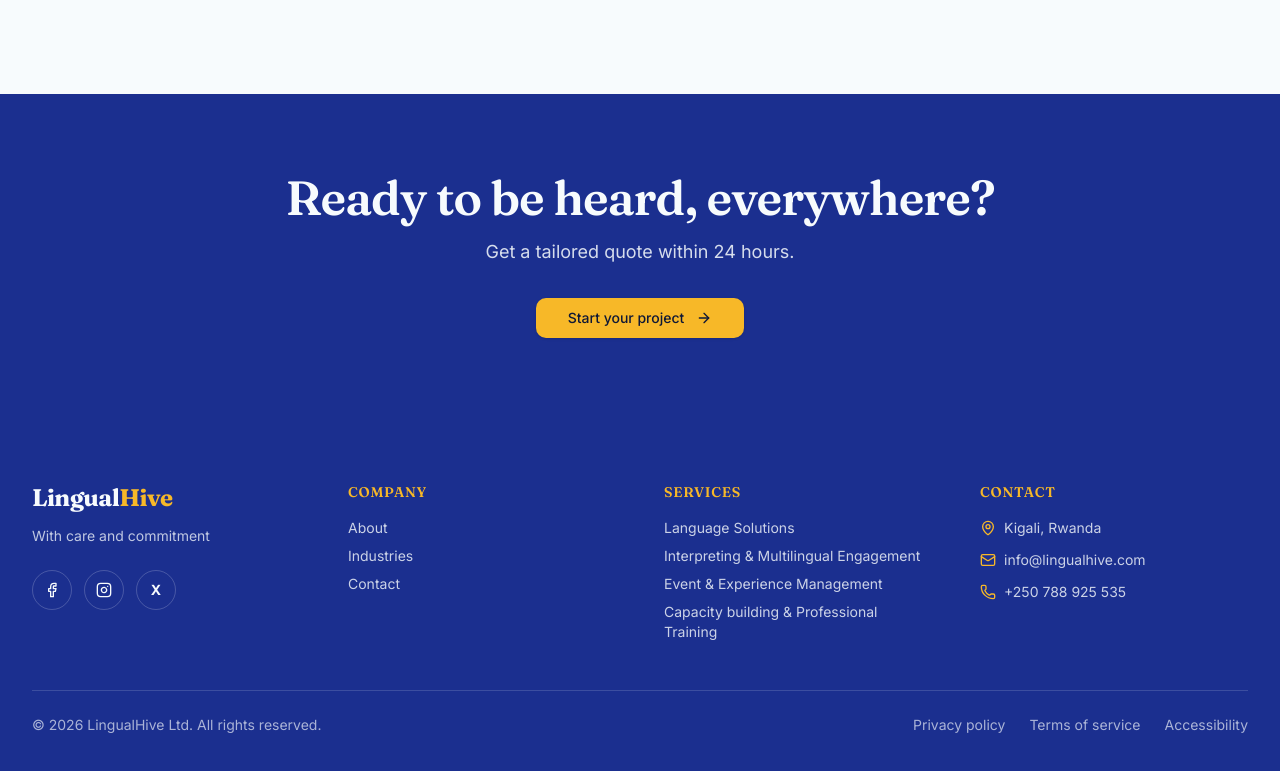
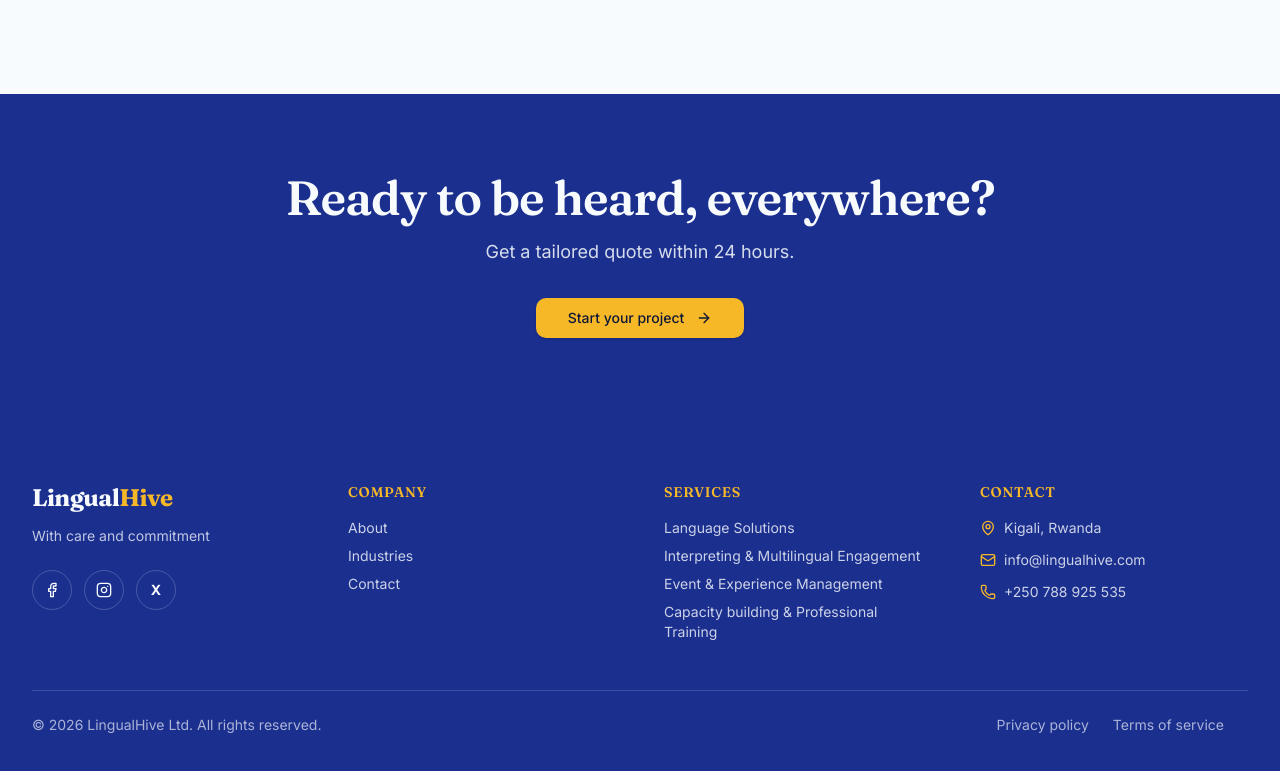
Before and after one commit to kinggiddy1/lingualhive-nextjs, a Next.js app: page / in a window 1280 px wide. Shown: the part 4047-4818 px from the top of the page. Built offline with nearby package versions, Linux system fonts and the light colour scheme.

Commit message:
added translations

```diff
--- a/src/components/site/Footer.tsx
+++ b/src/components/site/Footer.tsx
@@ -132,9 +132,9 @@ export function Footer() {
               </Link>
             </li>
             <li>
-              <Link href="/" className="hover:text-gold">
+              {/* <Link href="/" className="hover:text-gold">
                 {t("footer.accessibility")}
-              </Link>
+              </Link> */}
             </li>
           </ul>
         </div>
```
